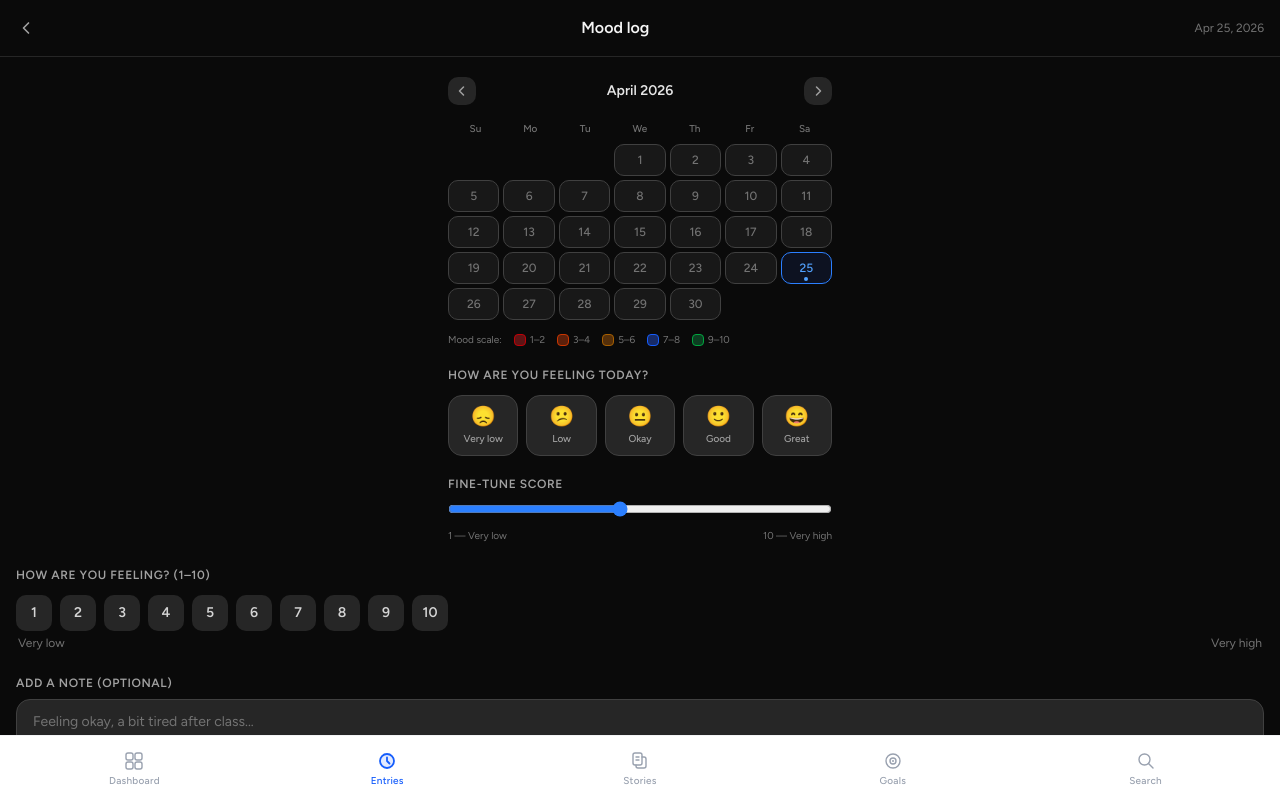
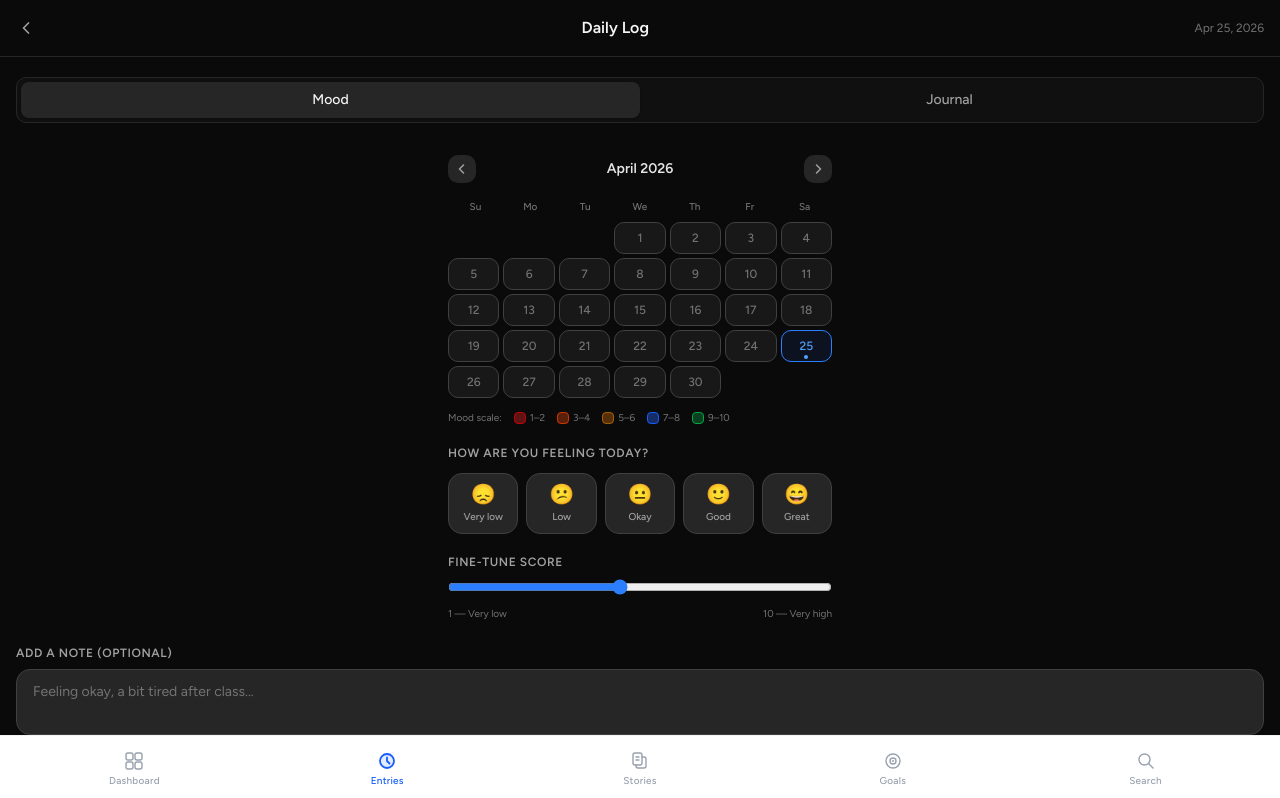
Before and after one commit to acesoo/smhwt, a Next.js app: page /log in a window 1280 px wide. Shown: the top 798 px of the page. Built offline with nearby package versions, Linux system fonts and the light colour scheme.

Commit message:
[S3-DEV] refactor: Update log page and client to accommodate MoodLogClient

```diff
--- a/src/app/log/page.tsx
+++ b/src/app/log/page.tsx
@@ -1,9 +1,10 @@
 import { ChevronLeft } from "lucide-react";
 import Link from "next/link";
-import MoodLogClient from "@/components/MoodLogClient";
 import BottomNav from "@/components/BottomNav";
+// Import our tab switcher instead of MoodLogClient directly
+import { LogClient } from "@/components/log-client";
 
-export const metadata = { title: "Mood Log — SMHWT" };
+export const metadata = { title: "Daily Log — SMHWT" };
 
 function formatDate(date: Date): string {
   return date.toLocaleDateString("en-US", {
@@ -14,8 +15,8 @@ function formatDate(date: Date): string {
 }
 
 /**
- * /log — Mood Log entry page.
- * Journal entries have their own page at /journal (S3-DEV-03).
+ * /log — Combined Mood Log and Journal entry page.
+ * Uses <LogClient> for instant, client-side tab switching.
  */
 export default function LogPage() {
   const today = formatDate(new Date());
@@ -30,13 +31,14 @@ export default function LogPage() {
         >
           <ChevronLeft className="w-5 h-5" />
         </Link>
-        <h1 className="text-base font-semibold text-neutral-100">Mood log</h1>
+        <h1 className="text-base font-semibold text-neutral-100">Daily Log</h1>
         <span className="text-xs text-neutral-500">{today}</span>
       </header>
 
-      <main className="px-4 pt-5 pb-32">
-  <MoodLogClient />
-</main>
+      {/* Render the tab switcher here! */}
+      <main>
+        <LogClient />
+      </main>
 
       <BottomNav />
     </div>
--- a/src/components/MoodLogClient.tsx
+++ b/src/components/MoodLogClient.tsx
@@ -13,7 +13,8 @@ export default function MoodLogClient() {
         selectedScore={moodScore}
         onMoodSelect={(score) => setMoodScore(score)}
       />
-      <MoodLogForm />
+
+      <MoodLogForm moodScore={moodScore} />
     </div>
   );
 }
--- /dev/null
+++ b/src/components/log-client.tsx
@@ -0,0 +1,42 @@
+"use client";
+
+import { useState } from "react";
+// 1. UPDATED IMPORT: Bring in the designer's wrapper instead of the raw form
+import MoodLogClient from "@/components/MoodLogClient";
+import { JournalEntryForm } from "@/components/journal-entry-form";
+
+export function LogClient() {
+  const [activeTab, setActiveTab] = useState<"mood" | "journal">("mood");
+
+  return (
+    <div className="px-4 pt-5 pb-32">
+      {/* ── Tab Switcher ── */}
+      <div className="flex bg-neutral-900/50 p-1 rounded-lg mb-8 border border-neutral-800">
+        <button
+          onClick={() => setActiveTab("mood")}
+          className={`flex-1 text-center py-2 rounded-md text-sm font-medium transition-all duration-200 ${
+            activeTab === "mood"
+              ? "bg-neutral-800 text-neutral-100 shadow-sm"
+              : "text-neutral-400 hover:text-neutral-200 hover:bg-neutral-800/50"
+          }`}
+        >
+          Mood
+        </button>
+        <button
+          onClick={() => setActiveTab("journal")}
+          className={`flex-1 text-center py-2 rounded-md text-sm font-medium transition-all duration-200 ${
+            activeTab === "journal"
+              ? "bg-neutral-800 text-neutral-100 shadow-sm"
+              : "text-neutral-400 hover:text-neutral-200 hover:bg-neutral-800/50"
+          }`}
+        >
+          Journal
+        </button>
+      </div>
+
+      {/* ── Active Form ── */}
+      {/* 2. UPDATED RENDER: Render the wrapper when 'mood' is active */}
+      {activeTab === "mood" ? <MoodLogClient /> : <JournalEntryForm />}
+    </div>
+  );
+}
--- a/src/components/mood-log-form.tsx
+++ b/src/components/mood-log-form.tsx
@@ -67,29 +67,34 @@ function TagGroup({
   );
 }
 
+// ── Types ─────────────────────────────────────────────────────────────────────
+
+// 1. ADDED: Interface to accept moodScore from the designer's wrapper
+interface MoodLogFormProps {
+  moodScore: number | null;
+}
+
 // ── Main Component ────────────────────────────────────────────────────────────
 
-export function MoodLogForm() {
+// 2. ADDED: Accept the prop here
+export function MoodLogForm({ moodScore }: MoodLogFormProps) {
   const [state, formAction, isPending] = useActionState(
     saveMoodLog,
     initialState
   );
   const formRef = useRef<HTMLFormElement>(null);
 
-  const [moodScore, setMoodScore] = useState<number | null>(null);
+  // 3. REMOVED: local moodScore state (since it's now managed by the parent widget)
   const [sleepQuality, setSleepQuality] = useState<number | null>(null);
   const [academicImpact, setAcademicImpact] = useState("None");
   const [selectedStressors, setSelectedStressors] = useState<Set<string>>(new Set());
   const [selectedCoping, setSelectedCoping] = useState<Set<string>>(new Set());
 
-  // Add this new state to track the previous action state
   const [prevState, setPrevState] = useState(state);
 
-  // React official pattern: Reset local state during render when external state changes
   if (state !== prevState) {
     setPrevState(state);
     if (state.success) {
-      setMoodScore(null);
       setSleepQuality(null);
       setAcademicImpact("None");
       setSelectedStressors(new Set());
@@ -97,7 +102,6 @@ export function MoodLogForm() {
     }
   }
 
-  // Only manipulate the DOM (uncontrolled elements) inside the effect
   useEffect(() => {
     if (state.success) {
       formRef.current?.reset();
@@ -107,7 +111,6 @@ export function MoodLogForm() {
   function toggleStressor(tag: string) {
     setSelectedStressors((prev) => {
       const next = new Set(prev);
-      // Replaced the ternary operator with a standard if/else statement
       if (next.has(tag)) {
         next.delete(tag);
       } else {
@@ -120,7 +123,6 @@ export function MoodLogForm() {
   function toggleCoping(tag: string) {
     setSelectedCoping((prev) => {
       const next = new Set(prev);
-      // Replaced the ternary operator with a standard if/else statement
       if (next.has(tag)) {
         next.delete(tag);
       } else {
@@ -132,37 +134,11 @@ export function MoodLogForm() {
 
   return (
     <form ref={formRef} action={formAction} className="space-y-6">
-      {/* ── Mood Score ── */}
-      <section>
-        <label className="block text-xs font-semibold uppercase tracking-wider text-neutral-400 mb-3">
-          How are you feeling? (1–10)
-        </label>
-        <div className="flex gap-2 flex-wrap">
-          {Array.from({ length: 10 }, (_, i) => i + 1).map((n) => (
-            <button
-              key={n}
-              type="button"
-              onClick={() => setMoodScore(n)}
-              aria-pressed={moodScore === n}
-              className={`
-                w-9 h-9 rounded-lg text-sm font-semibold transition-all duration-150
-                ${
-                  moodScore === n
-                    ? "bg-blue-600 text-white shadow-md shadow-blue-900/40"
-                    : "bg-neutral-800 text-neutral-300 hover:bg-neutral-700"
-                }
-              `}
-            >
-              {n}
-            </button>
-          ))}
-        </div>
-        <div className="flex justify-between text-xs text-neutral-500 mt-1 px-0.5">
-          <span>Very low</span>
-          <span>Very high</span>
-        </div>
-        <input type="hidden" name="mood_score" value={moodScore ?? ""} readOnly />
-      </section>
+
+      {/* 4. ADDED: Hidden input to pass the prop value into the Server Action */}
+      <input type="hidden" name="mood_score" value={moodScore ?? ""} readOnly />
+
+      {/* 5. REMOVED: The old "How are you feeling?" buttons section */}
 
       {/* ── Optional Note ── */}
       <section>
@@ -304,7 +280,8 @@ export function MoodLogForm() {
       {/* ── Submit ── */}
       <button
         type="submit"
-        disabled={isPending || !moodScore || !sleepQuality}
+        // 6. UPDATED: Ensure we check that moodScore prop is not null
+        disabled={isPending || moodScore === null || !sleepQuality}
         className="w-full py-3 rounded-xl font-semibold text-sm transition-all duration-150 bg-blue-600 text-white hover:bg-blue-500 active:bg-blue-700 disabled:opacity-40 disabled:cursor-not-allowed"
       >
         {isPending ? "Saving..." : "Save mood log"}
```
